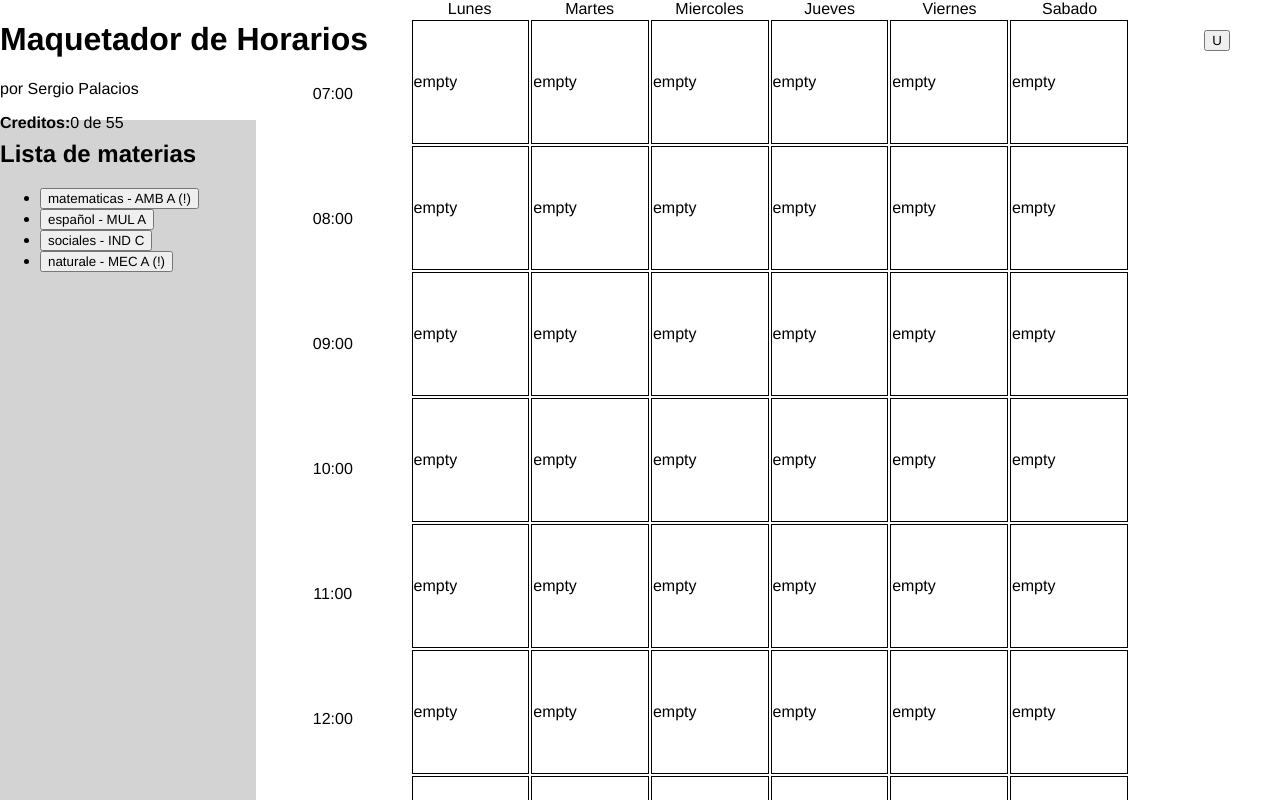
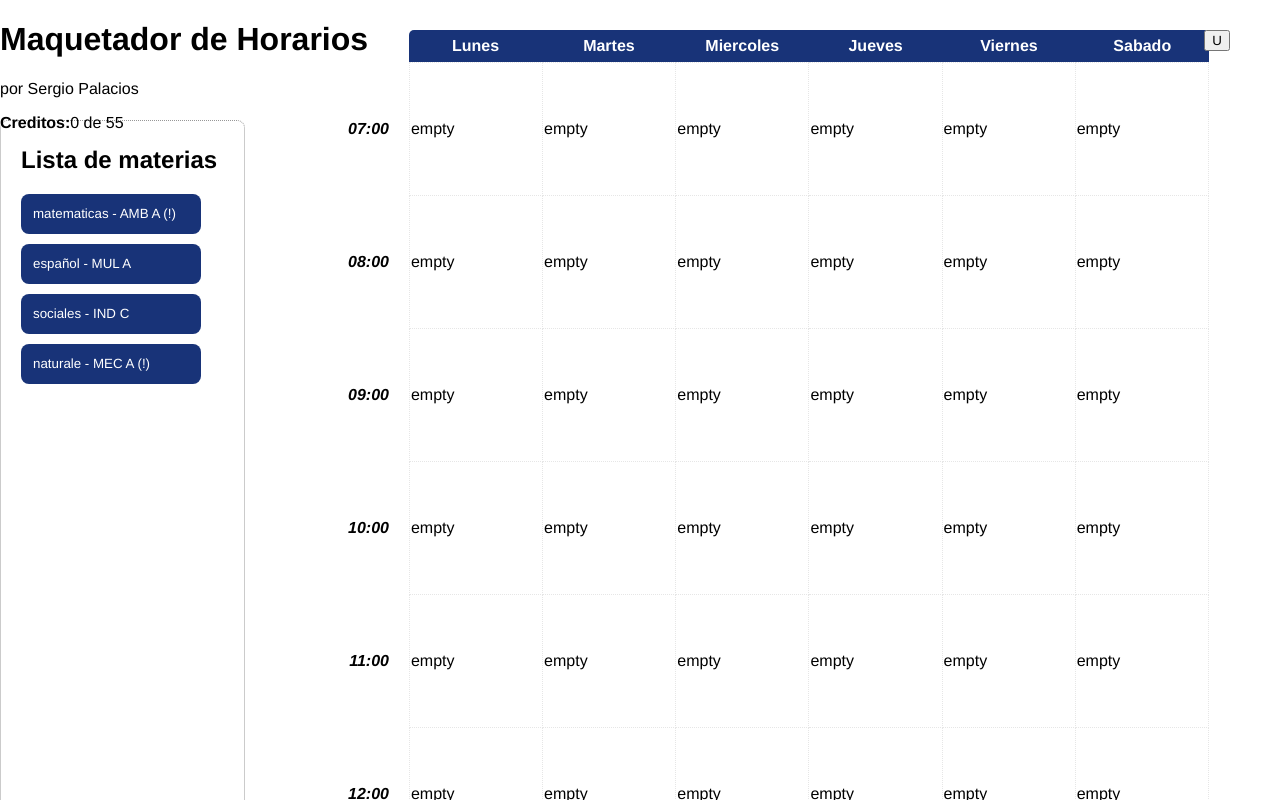
Before and after one commit to ZergioPC/UMNG_horarioMaker, a website: page app/index.html in a window 1280 px wide. Shown: the top 800 px of the page. Drawn offline with Linux system fonts and the light colour scheme.

Commit message:
FEATURE. SetUp del diseño de la app iniciado. Ajustes a la forma de comportamiento de la tabla

```diff
--- a/app/estilos.css
+++ b/app/estilos.css
@@ -1,3 +1,25 @@
+:root{
+    --color-borde-suave: #e6e6e6;
+    --color-borde-fuerte: #979797;
+    --color-blanco : #ffffff;
+    --color-azul: #183378;
+}
+
+::-webkit-scrollbar {
+    width: 8px; /* Ancho de la barra vertical */
+    height: 8px; /* Altura de la barra horizontal */
+}
+
+::-webkit-scrollbar-track {
+    background: var(--color-borde-suave);
+    border-radius: 10px;
+}
+
+::-webkit-scrollbar-thumb {
+    background: var(--color-azul);
+    border-radius: 10px;
+}
+
 *{
     font-family: Helvetica;
 }
@@ -23,9 +45,15 @@ header{
     left: 0;
 }
 
+button:hover{
+    cursor: pointer;
+    filter: brightness(120%) contrast(80%);
+}
+
 /* USER */
 
 article{
+    z-index: 99;
     position: absolute;
     top: 0;
     right: 0;
@@ -33,7 +61,7 @@ article{
 }
 
 #boton-userInfo{
-    z-index: 5;
+    z-index: 100;
     position: absolute;
     top: 30px;
     right: 50px;
@@ -46,70 +74,150 @@ article{
 /* TABLA */
 
 .horario-container{
-    display: grid;
-    grid-template-rows: 1fr;
-    grid-template-columns: 15% 80%;
+    position: relative;
+    margin-top: 30px;
+    margin-left: 5vw;
     width: 80%;
-    overflow-y: scroll;
+    overflow: scroll;
 }
 
 #horario-horas{
-    padding-top: 80px;
+    z-index: 10;
+    position: absolute;
+    left: 0;
+    padding-top: 32px;
+    display: grid;
+    width: 80px;
+    grid-template-rows: repeat(12, 133px);
+    align-items: center;
 }
 
 #horario-horas > p{
-    height: 120px;
-    margin: 5px;
+    margin: 0;
+    padding: 0;
     text-align: center;
+    font-weight: bold;
+    font-style: italic;
+    text-align: right;
+}
+
+#horario-dias{
+    z-index: 5;
+    position: sticky;
+    top: 0;
+    right: 99999px;
+    display: grid;
+    grid-template-columns: repeat(6, 1fr);
+    width: 800px;
+    padding: 7px 0;
+    border-radius: 5px 5px 0 0;
+    background-color: var(--color-azul);
+    color: var(--color-blanco);
+}
+
+#horario-dias > p {
+    margin: 0;
+    text-align: center;
+    font-weight: bold;
+}
+
+#horario ,#horario-dias {
+    margin-left: 100px;
 }
 
 #horario {
-    grid-column: 2/3;
-    width: 100%;
-    overflow-x: scroll;
-}
-
-.horario-dias{
-    grid-column: 1/2;
-    display: block;
-    width: 720px;
-}
-
-.horario-dias > p {
-    display: inline-block;
-    width: 120px;
-    margin: 0;
-    text-align: center;
+    width: 800px;
+    height: 1650px;
 }
 
 table {
-    width: 720px;
+    width: 100%;
+    height: auto;
+    table-layout: fixed;
+    border-collapse: collapse;
+    box-sizing: border-box;
 }
 
 table td {
+    margin: 0;
     width: 120px;
-    height: 120px;
-    border: solid black 1px;
+    height: 130px;
+    border: 1px dotted var(--color-borde-suave);
 }
 
 /* MATERIA */
 
 .nodo {
+    display: flex;
+    flex-direction: column;
+    justify-content: center;
+    margin: 0;
+    padding: 0;
+    height: 100%;
     background-color: red;
+    text-align: center;
 }
 
+.nodo p:first-child {
+    margin: 0;
+}
+
+.nodo p:nth-child(2) {
+    margin: 0;
+}
 
 /* LISTA DE MATERIAS */
+
+
 aside {
     margin-top: 120px;
+    padding: 0 20px;
     width: 20%;
     height: 100%;
+    box-sizing: border-box;
     overflow-y: scroll;
-    background: lightgray;
+    background: var(--color-blanco);
+    border: dotted 1px var(--color-borde-fuerte);
+    border-radius: 8px;
+}
+
+aside > h2 {
+    margin-top: 25px;
 }
 
 #btnMaterias{
     display: none;
+    box-sizing: border-box;
+    margin: 8px auto;
+    width: 85%;
+    height: 7px;
+    border-radius: 5px;
+    border: none;
+    background-color: var(--color-borde-fuerte);
+}
+
+#listadoMaterias {
+    list-style: none;
+    padding: 0;
+}
+
+#listadoMaterias button{
+    color: var(--color-blanco);
+    background-color: var(--color-azul);
+    margin-bottom: 10px;
+    padding: 6px 12px;
+    width: 180px;
+    height: 40px;
+    border: none;
+    border-radius: 8px;
+    text-align: left;
+}
+
+#listadoMaterias button:disabled{
+    color: var(--color-borde-fuerte);
+    font-style: italic;
+    text-decoration: line-through;
+    background-color: var(--color-borde-suave);
 }
 
 .ocultar-listaMaterias{
@@ -130,18 +238,21 @@ aside {
     }
 
     .horario-container {
+        margin-top: 0;
+        margin-left: 0;
         width: 100%;
         height: 80%;
     }
 
     aside {
+        z-index: 20;
         position: absolute;
         display: block;
         margin-top: 0;
-        width: 100%;
+        width: 100vw;
         height: 500px;
         max-height: 500px;
-        bottom: -480px;
+        bottom: -420px;
     }
 
     #btnMaterias{
--- a/app/index.html
+++ b/app/index.html
@@ -20,6 +20,7 @@
         </aside>
         <div class="horario-container">
             <div id="horario-horas"></div>
+            <div id="horario-dias"></div>
             <div id="horario"></div>
         </div>
     </main>
--- a/app/script.js
+++ b/app/script.js
@@ -1,9 +1,15 @@
 //MARK: Variables
-const horario = Array.from({ length: 12 }, () => Array(6).fill()); //[Hora][Dia]
+const horario = Array.from(
+    { length: 12 }, () => Array(6).fill()           // [Hora][Dia]
+);
+const listaColores = [
+    ["#c4d7f5",false],["#d0c4f5",false],["#eec4f5",false],      // [color, en uso]
+    ["#f5c4c4",false],["#f5d3c4",false],["#f5f1c4",false],
+    ["#d8f5c4",false],["#c4f5cd",false],["#c4f5e8",false]];
 let maxCreditos = 99;
 let estCreditos = 0;
 
-// variables que gestiónan en caso de superposición de materias
+// variables que gestionan en caso de superposición de materias
 let auxMateriasSuperpuestas = false;
 let auxDiasSuperpuestos = [];
 let auxCreditos = 0;
@@ -133,6 +139,7 @@ class Nodo{
 
 const $horario = document.getElementById("horario");
 const $horarioHoras = document.getElementById("horario-horas");
+const $horarioDias = document.getElementById("horario-dias");
 const $ulMaterias = document.getElementById("listadoMaterias");
 const $divUsuario = document.getElementById("datosEstudiante");
 const $pCreditos = document.getElementById("creditos");
@@ -145,6 +152,15 @@ const $btnUserInfo = document.getElementById("boton-userInfo").addEventListener(
 });
 
 (function(){
+    const dias = ["Lunes","Martes","Miercoles","Jueves","Viernes","Sabado"];
+
+    dias.forEach(dia => {
+        const p = document.createElement('p');
+        p.innerText = dia;
+        $horarioDias.appendChild(p);
+    });
+
+
     for (let hora = 7; hora < 19; hora++) {         // Dibujar las Horas de
         const p = document.createElement('p');      // la tabla
         if(hora < 10){
@@ -248,17 +264,6 @@ function buscarMateria(code){                           // Busca en el array "ho
 //MARK: Dibujar Tabla
 
 function dibujarTabla() {
-    const dias = ["Lunes","Martes","Miercoles","Jueves","Viernes","Sabado"];
-    const section = document.createElement("section");
-
-    dias.forEach(dia => {
-        const p = document.createElement('p');
-        p.innerText = dia;
-        section.appendChild(p);
-    });
-
-    section.classList.add('horario-dias');
-
     const tabla = document.createElement("table");
 
     horario.forEach(fila => {
@@ -272,7 +277,6 @@ function dibujarTabla() {
     });
 
     $horario.innerHTML = "";
-    $horario.appendChild(section);
     $horario.appendChild(tabla);
     $mostrarCreditos()
 }
```
